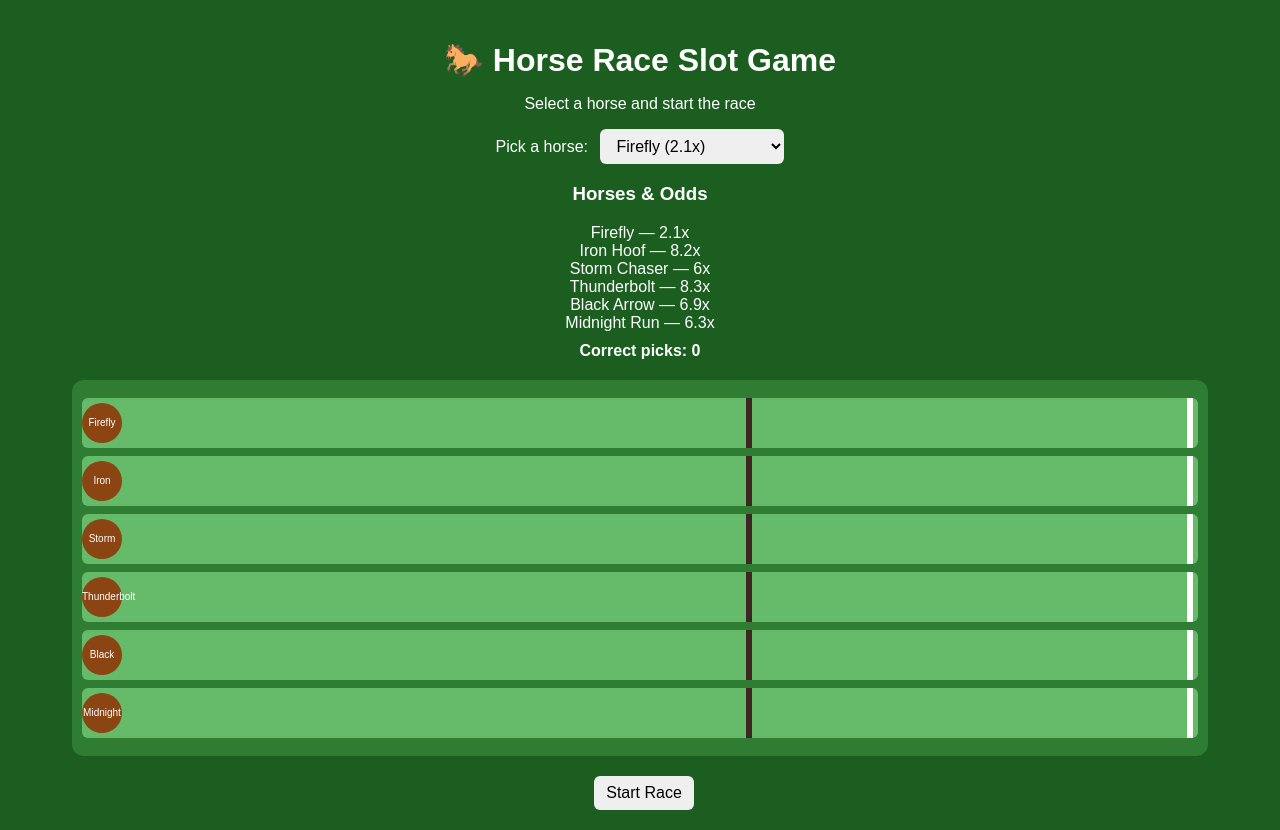
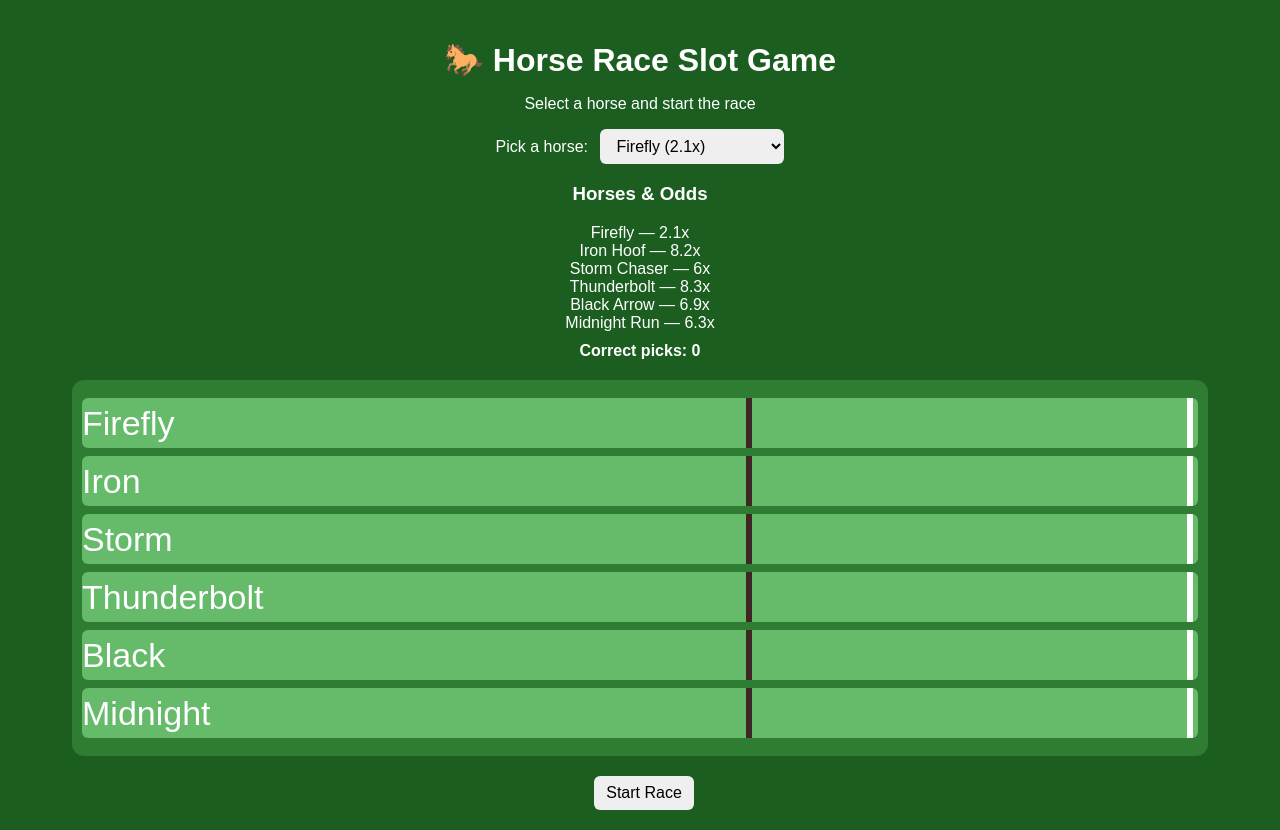
Before and after one commit to Jethro282/horse-race-slot, a plain HTML site: page index.html in a window 1280 px wide. Drawn offline with Linux system fonts and the light colour scheme.

```diff
--- a/index.html
+++ b/index.html
@@ -57,17 +57,15 @@
     }
 
     .horse {
-      position: absolute;
-      left: 0;
-      top: 5px;
-      height: 40px;
-      width: 40px;
-      background: saddlebrown;
-      border-radius: 50%;
-      line-height: 40px;
-      font-size: 10px;
-      color: white;
-      text-align: center;
+  position: absolute;
+  left: 0;
+  top: 2px;
+  height: 46px;
+  width: 46px;
+  font-size: 34px;
+  line-height: 46px;
+  text-align: center;
+  transition: left 2s ease-out;
     }
 
     .barrier {
```
